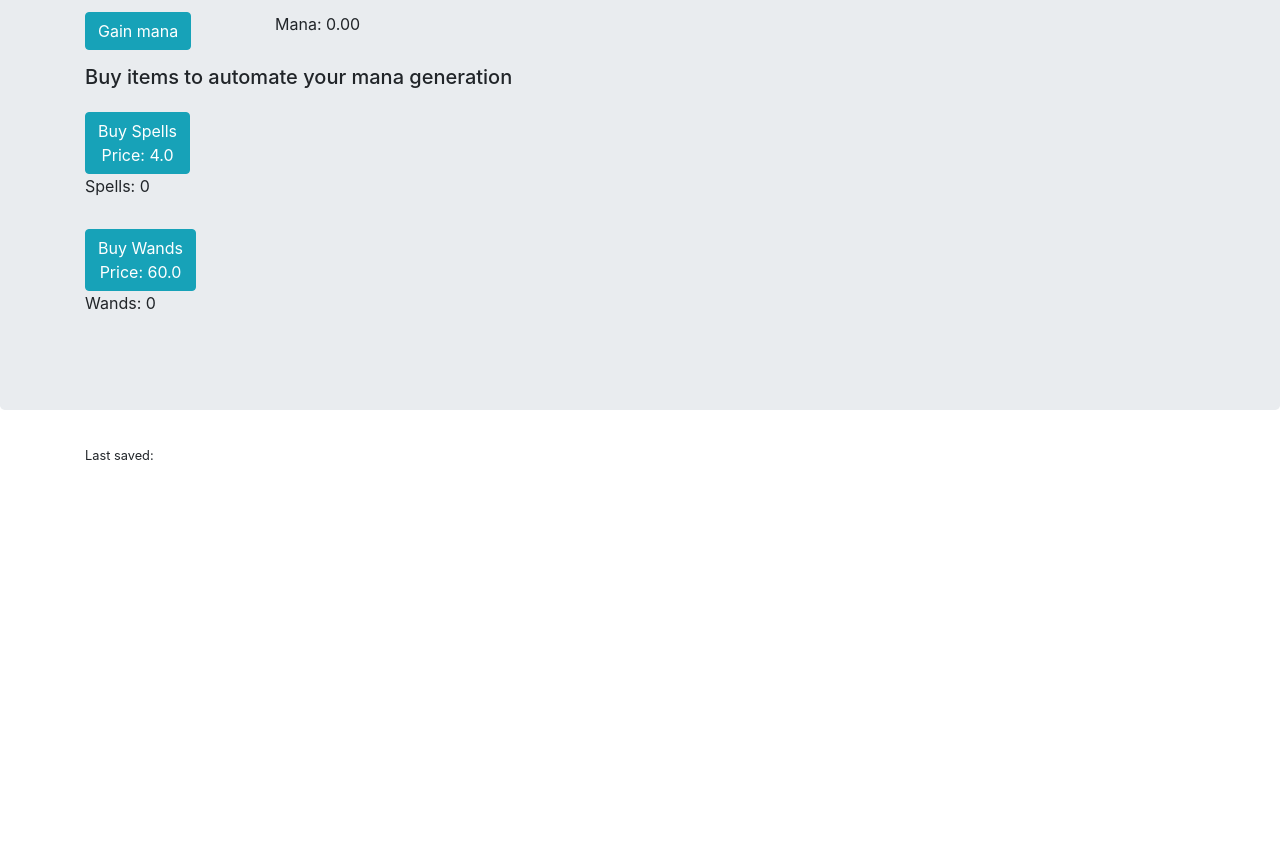
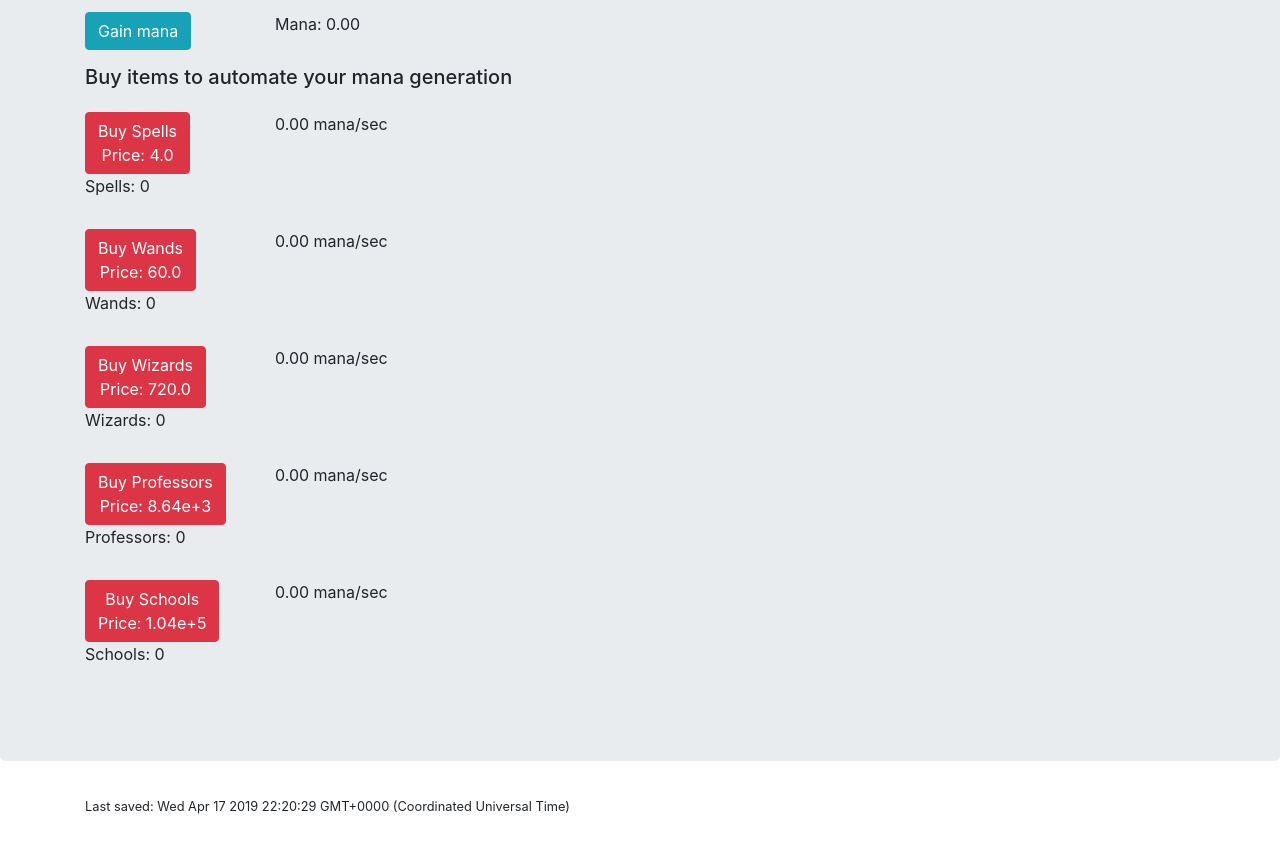
Before and after one commit to karazzi/wizard_clicker, a plain HTML site: page index.html in a window 1280 px wide. Shown: the part 165-1013 px from the top of the page. Before the commit the page ends 800 px from the top, so only its background shows below. Drawn offline with nearby package versions, Linux system fonts and the light colour scheme.

Commit message:
Offline production

```diff
--- a/index.html
+++ b/index.html
@@ -15,7 +15,7 @@
             <h3>Gather your mana!</h3>
           </div>
           <div class="col-lg-2">
-            <button type="button" class="btn btn-danger" name="button" onclick="resetGame()">Reset game</button>
+            <button type="button" class="btn btn-warning" name="button" onclick="resetGame()">Reset game</button>
           </div>
         </div>
       </div>
@@ -35,14 +35,47 @@
         </div>
         <div class="row">
           <div class="col-lg-2">
-            <button type="button" class="btn btn-info" onclick="buyItem('spells')" id="spellsBuy">Buy Spell</button>
+            <button type="button" class="btn btn-info" onclick="buyItem('spells')" id="spellsBuy">Buy Spells</button>
             <p id="spellsOwned">Spells: 1</p>
+          </div>
+          <div class="col-lg-4">
+            <p id="spellsProduction"></p>
           </div>
         </div>
         <div class="row">
           <div class="col-lg-2">
-            <button type="button" class="btn btn-info" onclick="buyItem('wands')" id="wandsBuy">Buy Wand<br>Price: 60</button>
+            <button type="button" class="btn btn-info" onclick="buyItem('wands')" id="wandsBuy">Buy Wands<br>Price: 60</button>
             <p id="wandsOwned">Wands: 0</p>
+          </div>
+          <div class="col-lg-4">
+            <p id="wandsProduction"></p>
+          </div>
+        </div>
+        <div class="row">
+          <div class="col-lg-2">
+            <button type="button" class="btn btn-info" onclick="buyItem('wizards')" id="wizardsBuy">Buy Wizards<br>Price: 60</button>
+            <p id="wizardsOwned">Wizards: 0</p>
+          </div>
+          <div class="col-lg-4">
+            <p id="wizardsProduction"></p>
+          </div>
+        </div>
+        <div class="row">
+          <div class="col-lg-2">
+            <button type="button" class="btn btn-info" onclick="buyItem('professors')" id="professorsBuy">Buy Professors<br>Price: 60</button>
+            <p id="professorsOwned">Professors: 0</p>
+          </div>
+          <div class="col-lg-4">
+            <p id="professorsProduction"></p>
+          </div>
+        </div>
+        <div class="row">
+          <div class="col-lg-2">
+            <button type="button" class="btn btn-info" onclick="buyItem('schools')" id="schoolsBuy">Buy Schools<br>Price: 60</button>
+            <p id="schoolsOwned">Schools: 0</p>
+          </div>
+          <div class="col-lg-4">
+            <p id="schoolsProduction"></p>
           </div>
         </div>
       </div>
@@ -55,7 +88,26 @@
       </div>
     </div>
 
+    <!-- Modal -->
+    <div id="offlineProdModal" class="modal fade" role="dialog">
+      <div class="modal-dialog">
 
+        <!-- Modal content-->
+        <div class="modal-content">
+          <div class="modal-header">
+            <button type="button" class="close" data-dismiss="modal">&times;</button>
+            <!-- <h4 class="modal-title">Offline production</h4> -->
+          </div>
+          <div class="modal-body">
+            <p id="offlineModalBody"></p>
+          </div>
+          <div class="modal-footer">
+            <button type="button" class="btn btn-default" data-dismiss="modal">Close</button>
+          </div>
+        </div>
+
+      </div>
+    </div>
 
     <script type="text/javascript" src="main.js" charset="utf-8"></script>
     <script src="https://code.jquery.com/jquery-3.3.1.slim.min.js" integrity="sha384-q8i/X+965DzO0rT7abK41JStQIAqVgRVzpbzo5smXKp4YfRvH+8abtTE1Pi6jizo" crossorigin="anonymous"></script>
--- a/main.js
+++ b/main.js
@@ -4,6 +4,7 @@ function initGameData() {
     mana: null,
     manaPerClick: 1,
     multiplier: 1,
+    totalProduction: 0,
     lastSaved: '',
     items: {
       spells: {
@@ -70,23 +71,44 @@ window.setInterval(function(){
 
 var saveGameLoop = window.setInterval(function() {
   var d = new Date();
-  gameData.lastSaved = d.toString();
+  gameData.lastSaved = Date.now();
   localStorage.setItem('wizardClickerSave', JSON.stringify(gameData));
-  document.getElementById("lastSaved").innerHTML = "<small>Last saved: " + gameData.lastSaved + "</small>";
-}, 15000)
+  document.getElementById("lastSaved").innerHTML = "<small>Last saved: " + d.toString() + "</small>";
+}, 1000)
 
 function initUI() {
+  //Initialize gamedata
   window.gameData = new initGameData();
+
+  //If there is a saved game, overwrite with data from localstorage
   var savegame = JSON.parse(localStorage.getItem("wizardClickerSave"))
   if (savegame !== null) {
     gameData = savegame;
+
+    //Generate mana based on time offline
+    var timeDiff = Date.now() - gameData.lastSaved;
+    var timeDiffSecs = timeDiff / 1000;
+    var offlineProd = timeDiffSecs * gameData.totalProduction;
+    if (offlineProd > 1000) {
+      var offProdString = offlineProd.toExponential(2);
+    } else {
+      var offProdString = offlineProd.toFixed(2);
+    }
+    // Add string to modal telling player how much mana has been gained during offline time
+    document.getElementById("offlineModalBody").innerHTML = "You have gained " + offProdString + " mana while offline!";
+    // Toggling modal
+    $("#offlineProdModal").modal();
+    //Updating mana
+    gameData.mana += offlineProd;
+    updateMana();
   }
-  console.log(gameData);
+
   for (const obj in gameData.items) {
     var price = gameData.items[obj].costNext;
     var owned = gameData.items[obj].owned;
+    var production = gameData.items[obj].production;
     document.getElementById("lastSaved").innerHTML = "<small>Last saved: " + gameData.lastSaved + "</small>"
-    updateButton(obj, price, owned);
+    updateButton(obj, price, owned, production);
     updateMana();
   }
 }
@@ -97,9 +119,17 @@ function gainMana() {
 }
 
 function autoMana() {
+  var totalProd = 0;
   for (const obj in gameData.items) {
-    gameData.mana += gameData.items[obj].production * gameData.multiplier;
-    updateMana();
+    var item = gameData.items[obj];
+    totalProd += item.production * gameData.multiplier;
+  }
+  gameData.totalProduction = totalProd;
+  gameData.mana += gameData.totalProduction;
+  updateMana();
+  for (const obj in gameData.items) {
+    var item = gameData.items[obj];
+    updateButton(obj, item.costNext, item.owned, item.production);
   }
 }
 
@@ -111,7 +141,7 @@ function buyItem(obj) {
     item.costNext = item.baseCost * Math.pow(item.coefficient, item.owned);
     item.productivity = item.iniRevenue / item.iniTime;
     item.production = item.owned * item.productivity;
-    updateButton(obj, item.costNext, item.owned);
+    updateButton(obj, item.costNext, item.owned, item.production);
   }
   updateMana();
 }
@@ -129,18 +159,29 @@ function updateMana() {
   document.getElementById("manaGained").innerHTML = "Mana: " + manaString;
 }
 
-function updateButton(obj, price, owned) {
+function updateButton(obj, price, owned, production) {
   var item = obj.toLowerCase();
   var buyString = item + "Buy";
   var ownString = item + "Owned";
+  var prodString = item + "Production";
   var priceString = "";
   if (price < 1000) {
     priceString = price.toFixed(1);
   } else {
-    priceString = price.toExponential(1);
+    priceString = price.toExponential(2);
   }
+
+  if (gameData.mana < price) {
+    document.getElementById(buyString).classList.add("btn-danger");
+    document.getElementById(buyString).classList.remove("btn-info");
+  } else {
+    document.getElementById(buyString).classList.remove("btn-danger");
+    document.getElementById(buyString).classList.add("btn-info");
+  }
+
   document.getElementById(buyString).innerHTML = "Buy " + capitalizeFirstLetter(obj) + "<br>Price: " + priceString;
   document.getElementById(ownString).innerHTML = capitalizeFirstLetter(obj) + ": " + owned;
+  document.getElementById(prodString).innerHTML = production.toFixed(2) + " mana/sec";
 }
 
 function capitalizeFirstLetter(string) {
```
